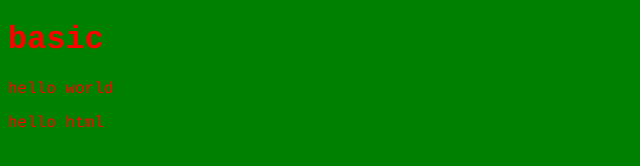
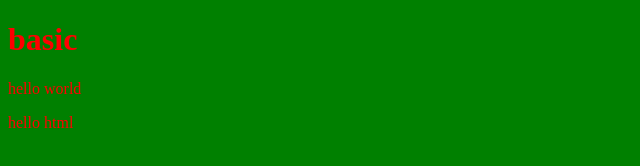
Before and after one commit to dondanu/basic, a plain HTML site: page index.html in a window 1280 px wide. Shown: the whole page, without its empty margins (0-640 px from the left). Drawn offline with Linux system fonts and the light colour scheme.

Commit message:
Revert "add --> courier fonts new"
This reverts commit f572ad54206dbca15117ab0045ce05c38dacf2fe.

```diff
--- a/style.css
+++ b/style.css
@@ -1,5 +1,4 @@
 body{
 background-color:green;
 color:red;
-font-family: courier;
 }
```
